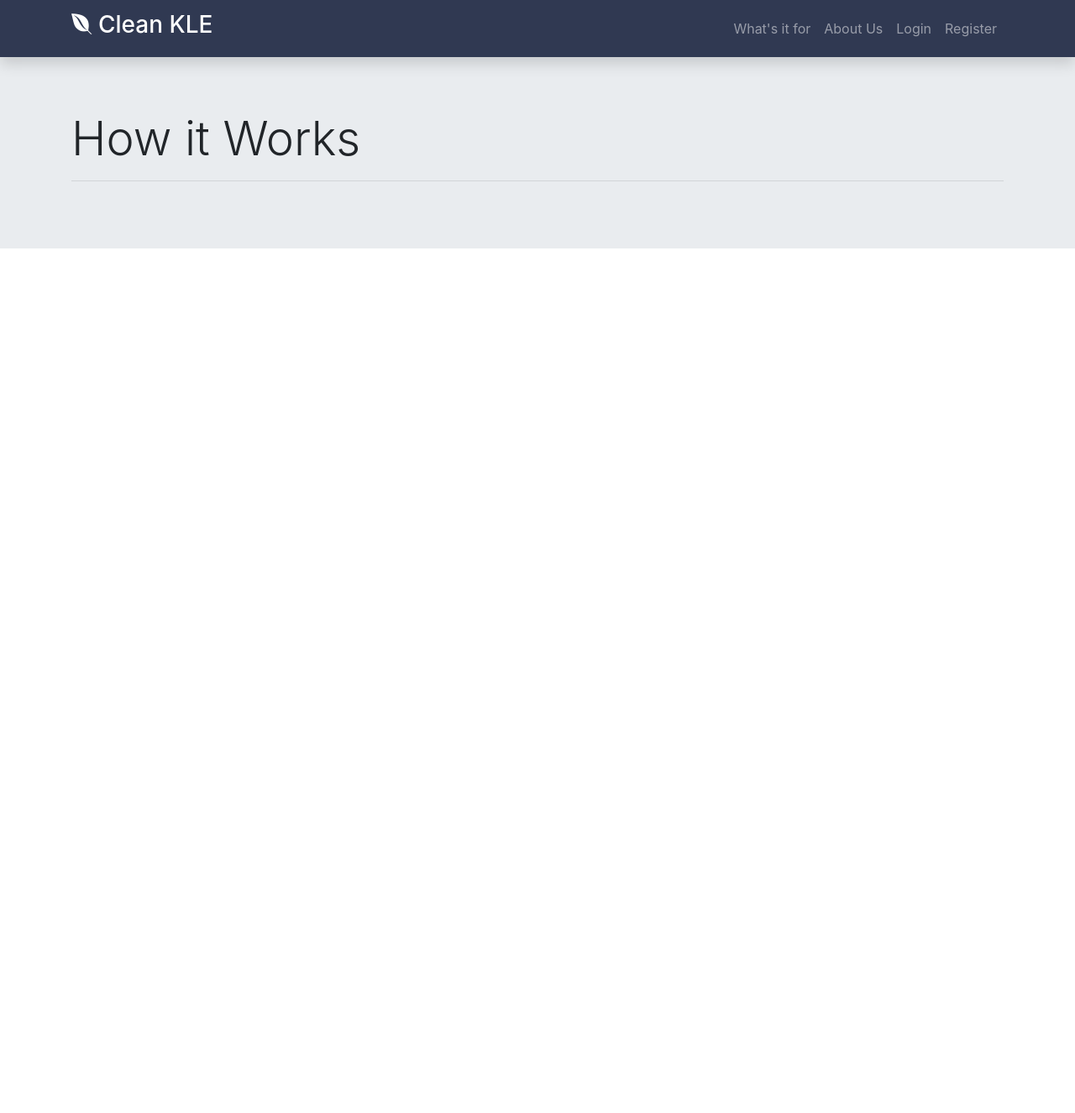
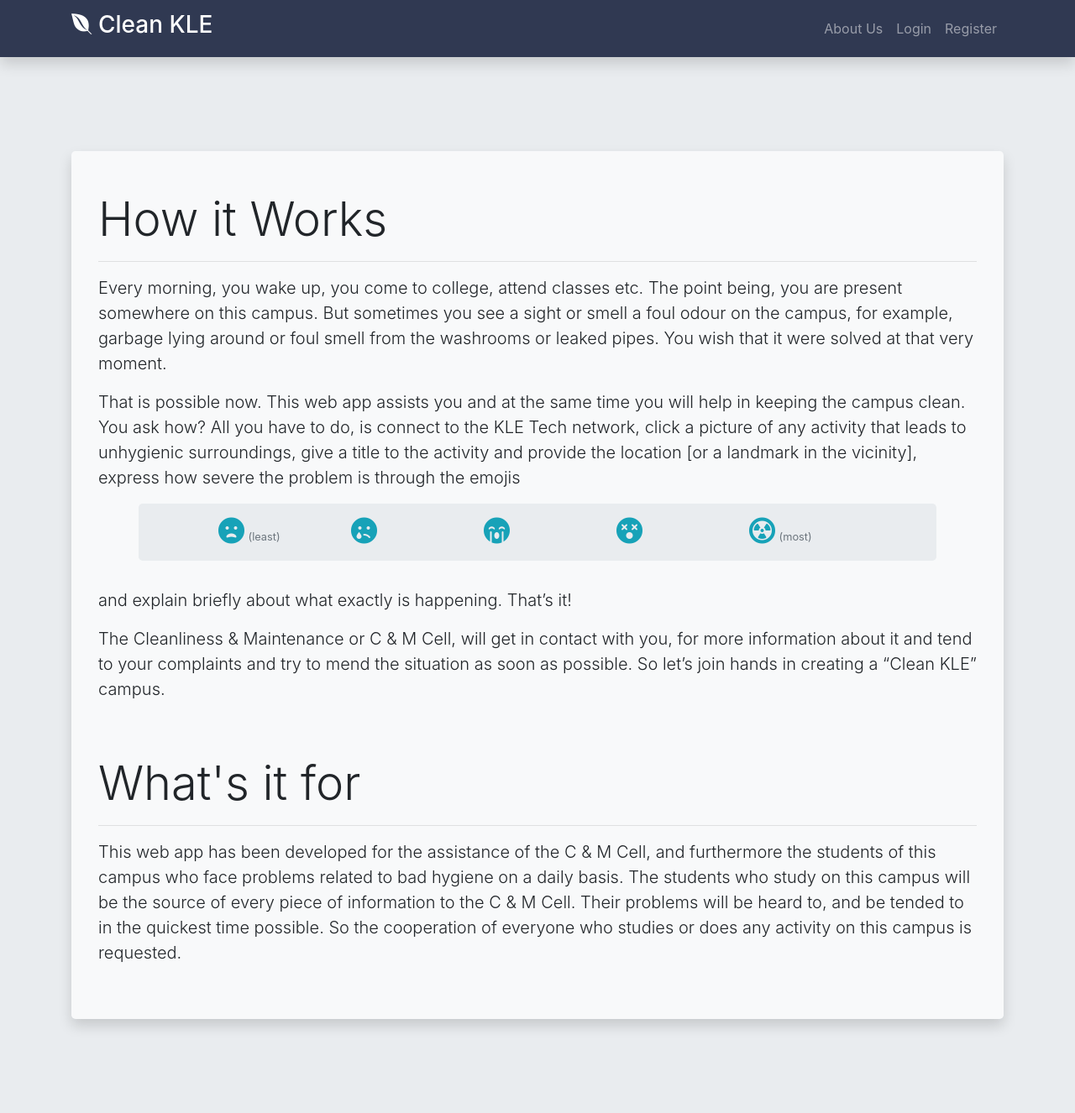
Before and after one commit to sudeepgumaste/cleanKLE, a Flask app: page /works in a window 1280 px wide. Shown: the whole page at 84% size. Before the commit the page ends 296 px from the top, so only its background shows below. Run offline with Flask 2, Linux system fonts and the light colour scheme; some libraries are stand-ins or nearby versions.

```diff
--- a/cleanApp/routes.py
+++ b/cleanApp/routes.py
@@ -4,6 +4,7 @@ from flask import url_for, flash, redirect
 from cleanApp.forms import loginForm,registerForm,adminLoginForm, postForm, updateForm, commentForm
 from flask_login import login_user,current_user, logout_user, login_required
 from cleanApp.models import User, Post, Comments
+from cleanApp.email import Mail
 from PIL import Image
 import os,secrets
 
@@ -68,6 +69,8 @@ def register():
                     branch = form.branch.data, sem = form.sem.data, phone = form.phone.data, profile_pic=image_file)
         db.session.add(user)
         db.session.commit()
+        mail = Mail(user.email,f'Hello their!\n Congratulations {user.username}! Your registration was successful')
+        mail.send()
         flash(f'Account created for {form.username.data}! You can login now!', 'success')
         return redirect(url_for('login'))
     return render_template("register.html",title="Register", form=form)
@@ -79,6 +82,7 @@ def register():
 @login_required
 def posts():
     posts=Post.query.all()
+    posts = posts[::-1]
     return render_template("posts.html", title="Posts", posts=posts)
 
 #function for randomizing image file names and resizing
@@ -102,6 +106,7 @@ def resize(image_file,size,path):
     img.thumbnail((size,size))
     img.save(picture_path)
     return picture_fn
+
 
 @app.route("/posts/create", methods = ['GET', 'POST'])
 @login_required
@@ -129,6 +134,8 @@ def iso_post(post_id):
         com = Comments(comment = form.comment.data, user_id = current_user.id, post_id = post.id)
         db.session.add(com)
         db.session.commit()
+        mail = Mail(post.author.email,f"There's a new comment on your post by {com.quoter.username}\n \"{com.comment}\" ")
+        mail.send()
         flash('Comment successfully added', 'success')
         return redirect(url_for('iso_post', post_id=post.id))
     return render_template('post.html', title=post.title, post=post, form=form, comments = comments)
@@ -146,7 +153,11 @@ def update_post(post_id):
         post.location = form.location.data
         post.severity = form.degree.data
         if form.picture.data:
-            post.image_file = resize(form.picture.data)
+            img_loc = post.image_file
+            old_file = os.path.join(app.root_path, 'static/posts', img_loc)
+            os.remove(old_file)
+            post.image_file = resize(form.picture.data,500,'static/posts')
+
         db.session.commit()
         flash('Your post has been updated!', 'success')
         return redirect(url_for('iso_post', post_id=post.id))
@@ -166,6 +177,12 @@ def delete_post(post_id):
     post = Post.query.get_or_404(post_id)
     if post.author!=current_user and current_user=='student' :
         abort(403)
+    comments = Comments.query.filter_by(post_id=post_id).all()
+    for comment in comments:
+        db.session.delete(comment)
+    img_loc = post.image_file
+    old_file = os.path.join(app.root_path, 'static/posts', img_loc)
+    os.remove(old_file)
     db.session.delete(post)
     db.session.commit()
     flash("Your post has been deleted",'success')
--- /dev/null
+++ b/cleanApp/templates/account.html
@@ -0,0 +1,6 @@
+{% extends 'newLay.html' %}
+{% block desc %}
+    <div class="jumbotron bg-light">
+
+    </div>
+{% endblock desc %}
--- a/cleanApp/templates/layout.html
+++ b/cleanApp/templates/layout.html
@@ -41,19 +41,13 @@
                         </li>
                     {% endif %}
 
-                    {% if title!='What is it for?' %}
-                        <li class="nav-item">
-                            <a href="{{ url_for('what') }}" class="nav-link">What's it for</a>
-                        </li>
-                    {% endif %}
-
                     {% if title!='About Us' %}
                         <li class="nav-item">
                             <a href="{{ url_for('about') }}" class="nav-link">About Us</a>
                         </li>
                     {% endif %}
 
-                    {% if (title=='How it works?' or title=='What is it for?' or title=='About Us') and current_user.is_authenticated==false %}
+                    {% if (title=='How it works?' or title=='About Us') and current_user.is_authenticated==false %}
                         <li class="nav-item">
                             <a href="{{ url_for('login') }}" class="nav-link">Login</a>
                         </li>
--- a/cleanApp/templates/post.html
+++ b/cleanApp/templates/post.html
@@ -82,7 +82,7 @@
         <!--Comments section-->
         <form action="" method="POST">
             <div class="row">
-                <div class="col-md-8 col-lg-10 col-8">
+                <div class="col-md-8 col-lg-10 col-12">
                     {{ form.hidden_tag() }}
                     <div class="form-group">
                         {% if form.comment.errors %}
@@ -98,7 +98,7 @@
                     </div>
                 </div>
                 <div class="col">
-                    {{ form.submit(class="btn btn-success btn-block") }}
+                    {{ form.submit(class="btn btn-success btn-block mb-3") }}
                 </div>
             </div>
         </form>
--- a/cleanApp/templates/works.html
+++ b/cleanApp/templates/works.html
@@ -1,5 +1,55 @@
 {% extends "newLay.html" %}
 {% block desc %}
-    <h1 class="display-4">How it Works</h1>
-    <hr>
+    <div class="jumbotron bg-light py-5 my-5 shadow">
+        <h1 class="display-4">How it Works</h1>
+        <hr>
+        <p class="lead">
+            Every morning, you wake up, you come to college, attend classes etc. The point being, you are present somewhere on this campus.
+            But sometimes you see a sight or smell a foul odour on the campus, for example, garbage lying around or foul smell from the washrooms
+            or leaked pipes. You wish that it were solved at that very moment.
+        </p>
+        <p class="lead">
+            That is possible now. This web app assists you and at the same time you will help in keeping the campus clean.
+            You ask how? All you have to do, is connect to the KLE Tech network, click a picture of any activity that leads to
+            unhygienic surroundings, give a title to the activity and provide the location [or a landmark in the vicinity],
+            express how severe the problem is through the emojis
+            <div class="jumbotron mx-md-5 py-3 px-md-3">
+                <div class="row justify-content-center">
+                    <div class="col-2">
+                        <i class="fas fa-frown-open text-info h2 mb-1"></i>
+                        <small class="text-muted text-center">(least)</small>
+                    </div>
+                    <div class="col-2">
+                        <i class="fas fa-sad-tear text-info h2 mb-1"></i>
+                    </div>
+                    <div class="col-2">
+                        <i class="fas fa-sad-cry text-info h2 mb-1"></i>
+                    </div>
+                    <div class="col-2">
+                        <i class="fas fa-dizzy h2 text-info mb-1"></i>
+                    </div>
+                    <div class="col-2">
+                        <i class="fas fa-radiation-alt h2 text-info mb-1"></i>
+                        <small class="text-muted text-center">(most)</small>
+                    </div>
+                </div>
+            </div>
+            <p class="lead">and explain briefly about what exactly is happening. That’s it!</p>
+        </p>
+        <p class="lead">
+            The Cleanliness & Maintenance or C & M Cell, will get in contact with you, for more information about it and tend to your
+            complaints and try to mend the situation as soon as possible. So let’s join hands in creating a “Clean KLE” campus.
+        </p>
+        <br>
+        <br>
+        <h1 class="display-4">What's it for</h1>
+        <hr>
+        <p class="lead">
+            This web app has been developed for the assistance of the C & M Cell, and furthermore the
+            students of this campus who face problems related to bad hygiene on a daily basis. The students
+            who study on this campus will be the source of every piece of information to the C & M Cell.
+            Their problems will be heard to, and be tended to in the quickest time possible. So the
+            cooperation of everyone who studies or does any activity on this campus is requested.
+        </p>
+    </div>
 {% endblock desc %}
```
Also changed, not shown: cleanApp/email.py (added, +21 -0 lines), cleanApp/templates/about.html (+9 -6 lines), cleanApp/templates/what.html (deleted, +0 -9 lines), cleanApp/site.db, cleanApp/static/marf.jpg (deleted), cleanApp/static/profile_pics/6352746dadbe48fe.jpg (added), cleanApp/static/profile_pics/de7fa4831f2ad8da.jpg (added).
